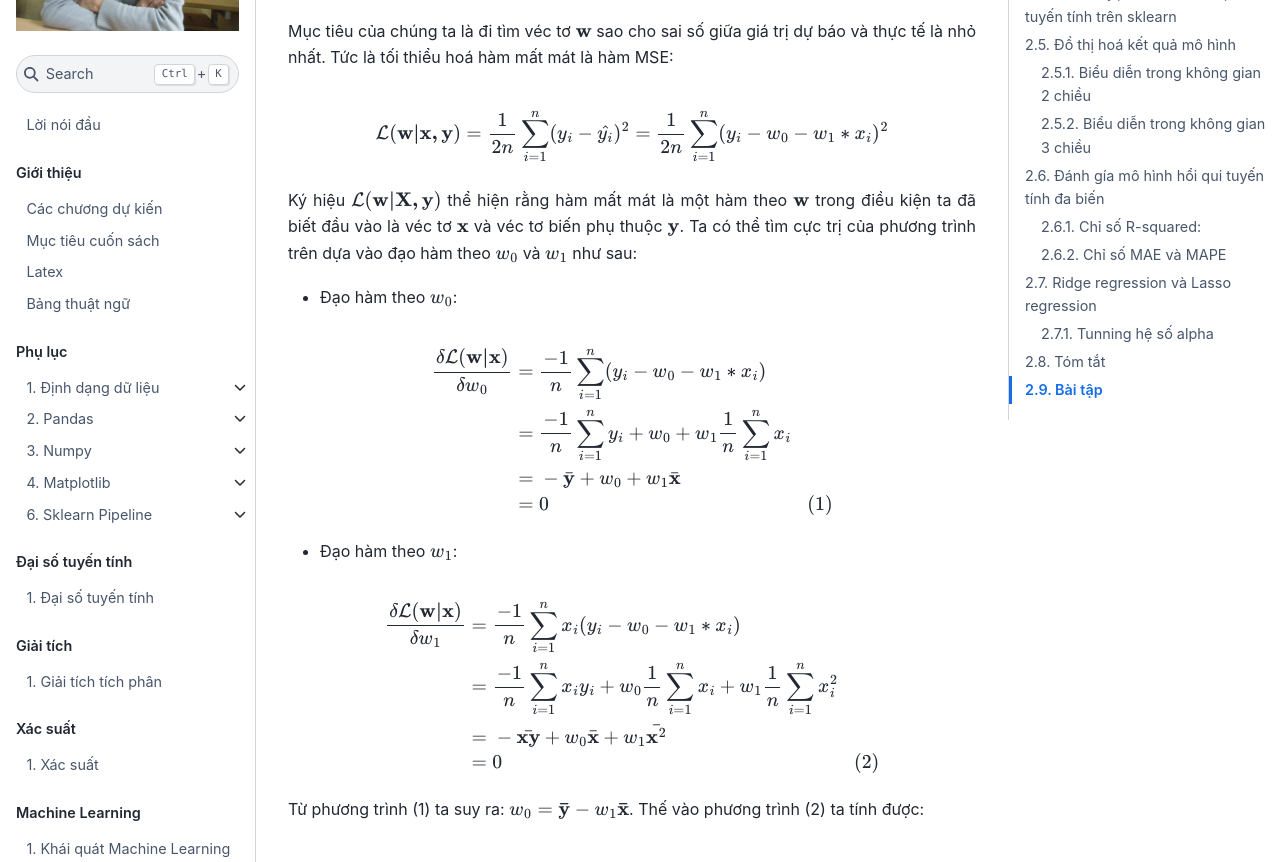
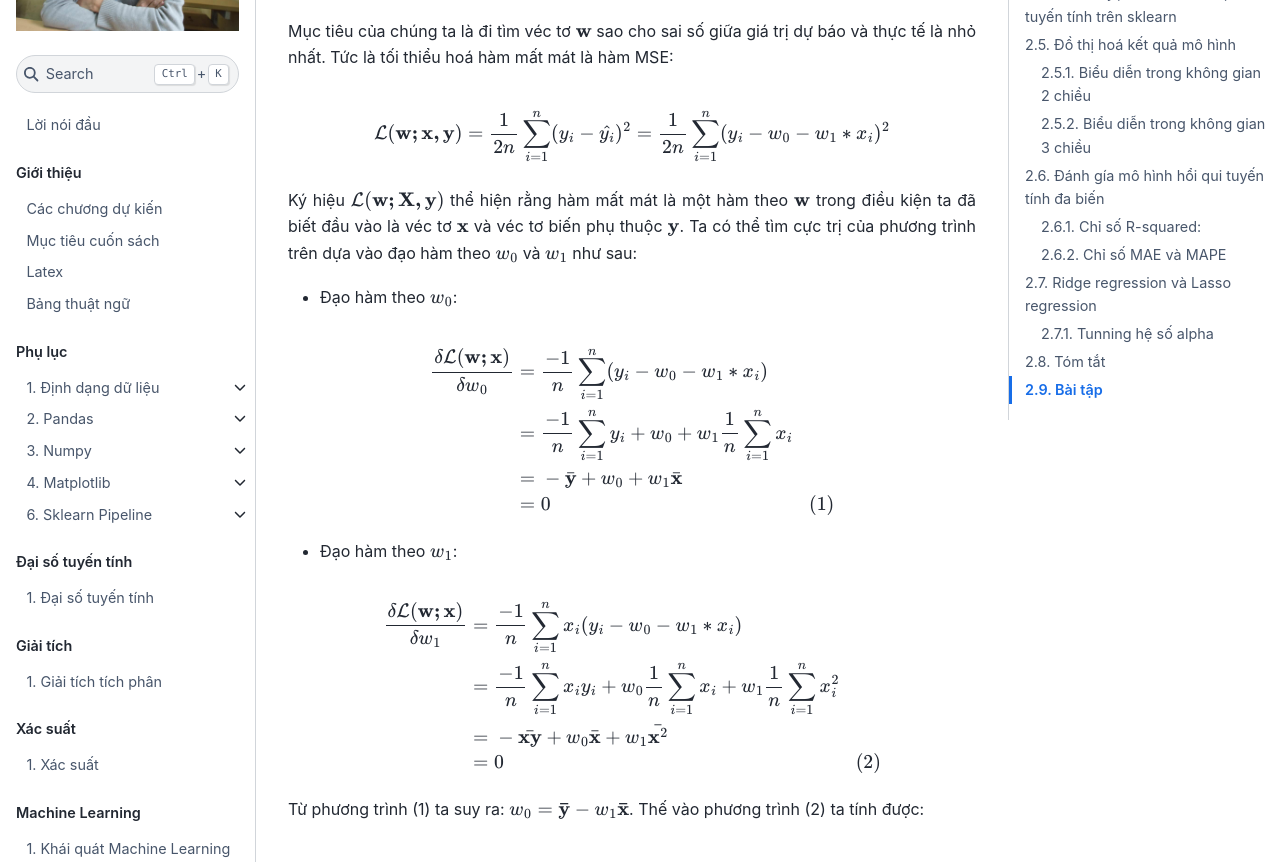
Before and after one commit to phamdinhkhanh/deepai-book, a Jupyter Book: the page built from book/ch_ml/prediction.md, in a window 1280 px wide and 1400 px high, scrolled down 863 px. Shown: the part 152-1014 px from the top of the window. Built offline with Jupyter Book 1.0.4 settings and Sphinx 7.4.7 and the Sphinx Book theme 1.1.4, drawn with Linux system fonts in a browser that asks for light colours; pages that are not in the unit, such as notebooks, are missing from menus; some of the changed text lies outside the part shown.

Commit message:
update loss function note

```diff
--- a/book/ch_ml/prediction.md
+++ b/book/ch_ml/prediction.md
@@ -30,13 +30,13 @@ Trong đó $(x_i, y_i)$ là điểm dữ liệu thứ $i$.
 
 Mục tiêu của chúng ta là đi tìm véc tơ $\mathbf{w}$ sao cho sai số giữa giá trị dự báo và thực tế là nhỏ nhất. Tức là tối thiểu hoá hàm mất mát là hàm MSE:
 
-$$\mathcal{L}(\mathbf{w|x, y}) = \frac{1}{2n} \sum_{i = 1}^{n}(y_i - \hat{y_i})^2 = \frac{1}{2n} \sum_{i = 1}^{n}(y_i - w_0 - w_1 *  x_i)^2$$
+$$\mathcal{L}(\mathbf{w;x, y}) = \frac{1}{2n} \sum_{i = 1}^{n}(y_i - \hat{y_i})^2 = \frac{1}{2n} \sum_{i = 1}^{n}(y_i - w_0 - w_1 *  x_i)^2$$
 
-Ký hiệu $\mathcal{L}(\mathbf{w|X, y})$ thể hiện rằng hàm mất mát là một hàm theo $\mathbf{w}$ trong điều kiện ta đã biết đầu vào là véc tơ $\mathbf{x}$ và véc tơ biến phụ thuộc $\mathbf{y}$. Ta có thể tìm cực trị của phương trình trên dựa vào đạo hàm theo $w_0$ và $w_1$ như sau:
+Ký hiệu $\mathcal{L}(\mathbf{w;X, y})$ thể hiện rằng hàm mất mát là một hàm theo $\mathbf{w}$ trong điều kiện ta đã biết đầu vào là véc tơ $\mathbf{x}$ và véc tơ biến phụ thuộc $\mathbf{y}$. Ta có thể tìm cực trị của phương trình trên dựa vào đạo hàm theo $w_0$ và $w_1$ như sau:
 
 * Đạo hàm theo $w_0$:
 
-$$\begin{eqnarray}\frac{\delta{\mathcal{L}(\mathbf{w|x})}}{\delta{w_0}} & = & \frac{-1}{n}\sum_{i = 1}^{n}(y_i - w_0 - w_1*x_i) \\
+$$\begin{eqnarray}\frac{\delta{\mathcal{L}(\mathbf{w;x})}}{\delta{w_0}} & = & \frac{-1}{n}\sum_{i = 1}^{n}(y_i - w_0 - w_1*x_i) \\
 & = & \frac{-1}{n}\sum_{i=1}^n y_i + w_0 + w_1 \frac{1}{n} \sum_{i=1}^n x_i\\
 & = & -\bar{\mathbf{y}} + w_0 + w_1 \bar{\mathbf{x}}\\
 & = & 0 \tag{1}
@@ -44,7 +44,7 @@ $$\begin{eqnarray}\frac{\delta{\mathcal{L}(\mathbf{w|x})}}{\delta{w_0}} & = & \f
 
 * Đạo hàm theo $w_1$:
 
-$$\begin{eqnarray}\frac{\delta{\mathcal{L}(\mathbf{w|x})}}{\delta{w_1}} & = &\frac{-1}{n}\sum_{i = 1}^{n}x_i(y_i - w_0 - w_1*x_i) \\
+$$\begin{eqnarray}\frac{\delta{\mathcal{L}(\mathbf{w;x})}}{\delta{w_1}} & = &\frac{-1}{n}\sum_{i = 1}^{n}x_i(y_i - w_0 - w_1*x_i) \\
 & = & \frac{-1}{n} \sum_{i=1}^n x_i y_i + w_0 \frac{1}{n}\sum_{i=1}^n x_i+w_1\frac{1}{n}\sum_{i=1}^n x_i^2\\
 & = & -\bar{\mathbf{xy}} + w_0 \bar{\mathbf{x}} + w_1 \bar{\mathbf{x}^2}  \\
 & = & 0 \tag{2}
@@ -181,7 +181,7 @@ $$\mathbf{e} = \mathbf{y}-\mathbf{\hat{y}} = \mathbf{y}-\bar{\mathbf{X}}\mathbf{
 
 Hàm mất mát MSE là trung bình tổng bình phương của các sai số nên nó có dạng:
 
-$$\mathcal{L}(\mathbf{w|x, y}) = \frac{1}{2n} \sum_{i = 1}^{n}(y_i - \hat{y_i})^2 = \frac{1}{2} \mathbf{e}^{\intercal}\mathbf{e} = (\mathbf{y}-\bar{\mathbf{X}}\mathbf{w})^{\intercal}(\mathbf{y}-\bar{\mathbf{X}}\mathbf{w}) = ||\bar{\mathbf{X}}\mathbf{w} - \mathbf{y}||_{2}^{2}$$
+$$\mathcal{L}(\mathbf{w;x, y}) = \frac{1}{2n} \sum_{i = 1}^{n}(y_i - \hat{y_i})^2 = \frac{1}{2} \mathbf{e}^{\intercal}\mathbf{e} = (\mathbf{y}-\bar{\mathbf{X}}\mathbf{w})^{\intercal}(\mathbf{y}-\bar{\mathbf{X}}\mathbf{w}) = ||\bar{\mathbf{X}}\mathbf{w} - \mathbf{y}||_{2}^{2}$$
 
 Ký hiệu $||\bar{\mathbf{X}}\mathbf{w} - \mathbf{y}||_{2}^{2}$ chính là bình phương của norm chuẩn bậc hai mà các bạn đã được tìm hiểu ở chương đại số. Bằng cách khai triển đại số tuyến tính ta tính được đạo hàm hàm mất mát:
 
```
